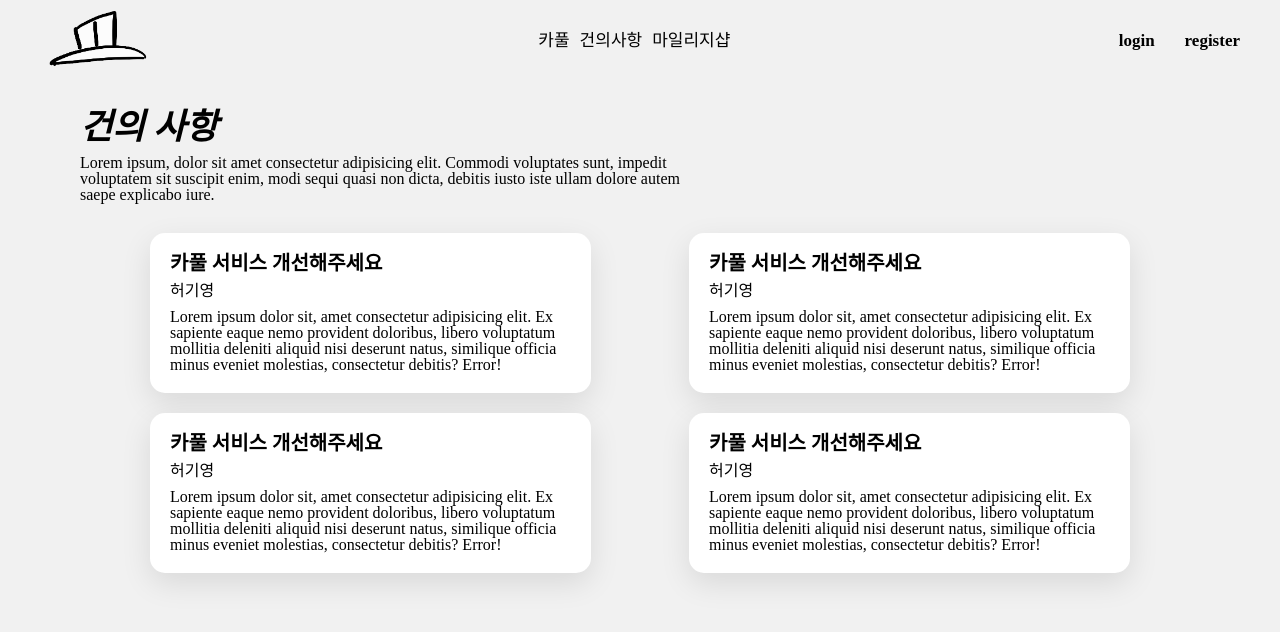
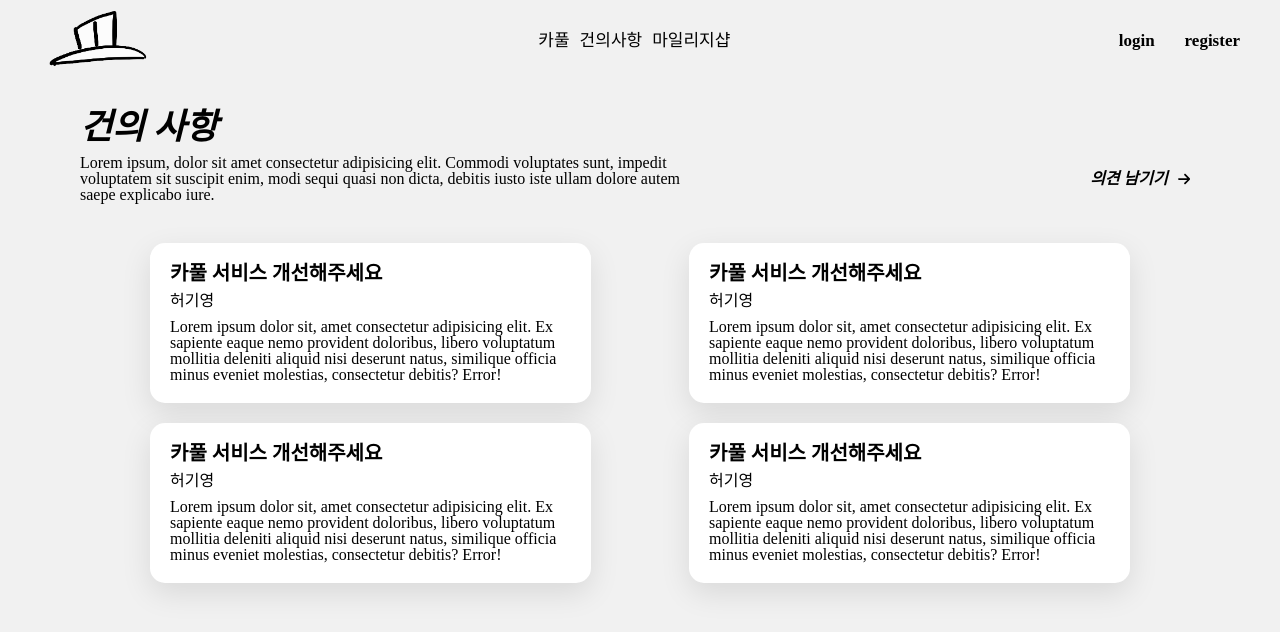
Before and after one commit to hky035/carpool-frontend, a React (Create React App) app: page /post in a window 1280 px wide. Shown: the top 632 px of the page. Built offline with nearby package versions, Linux system fonts and the light colour scheme.

Commit message:
feat: 건의사항 작성 버튼 추가

```diff
--- a/src/component/post/Post.js
+++ b/src/component/post/Post.js
@@ -1,13 +1,22 @@
 import React from 'react'
 import styled from 'styled-components';
 import PostCard from './PostCard';
+import {ReactComponent as RightArrow} from '../../style/asset/arrow-right-solid.svg'
+import { useNavigate } from 'react-router-dom';
 
 const Post = () => {
+    const navigate = useNavigate();
   return (
     <Wrapper>
         <Instroduction>
             <Title>건의 사항</Title>
-            <Description>Lorem ipsum, dolor sit amet consectetur adipisicing elit. Commodi voluptates sunt, impedit voluptatem sit suscipit enim, modi sequi quasi non dicta, debitis iusto iste ullam dolore autem saepe explicabo iure.</Description>
+              <DescContainer>
+                <Description>Lorem ipsum, dolor sit amet consectetur adipisicing elit. Commodi voluptates sunt, impedit voluptatem sit suscipit enim, modi sequi quasi non dicta, debitis iusto iste ullam dolore autem saepe explicabo iure.</Description>
+                  <GoToAddPost>
+                    <Label onClick={()=> navigate('/post/add')}>의견 남기기</Label>
+                    <RightArrow/>
+                </GoToAddPost>
+            </DescContainer>
         </Instroduction>
 
         <PostContainer>
@@ -31,6 +40,33 @@ const Title = styled.h1`
     font-style : italic;
 `;
 
+const DescContainer = styled.div`
+    display : flex;
+    justify-content : space-between;
+    align-items : center;
+`;
+
+const Label = styled.p`
+    font-weight : bold;
+    font-style : italic;
+`;
+
+const GoToAddPost = styled.div`
+
+    height : 20px;
+    padding : 10px;
+    display : flex;
+    justify-content : center;
+    align-items : center;
+    gap : 10px;
+    border-radius : 5px;
+    transition : 0.3s;
+
+    &:hover{
+        background-color : #fff;
+    }
+`;
+
 const Description = styled.p`
     margin : 10px 0;
     width : 600px;
```
